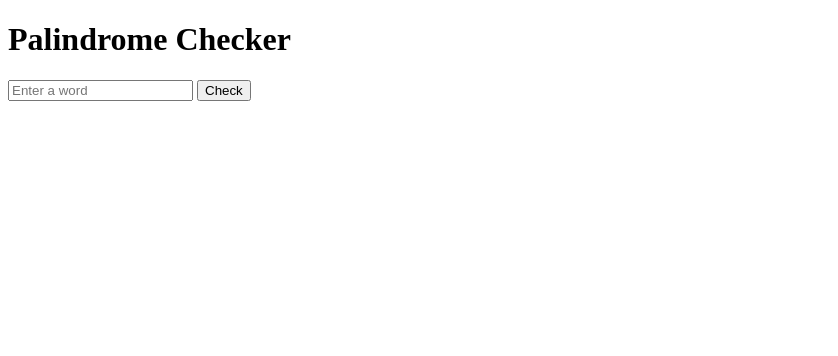
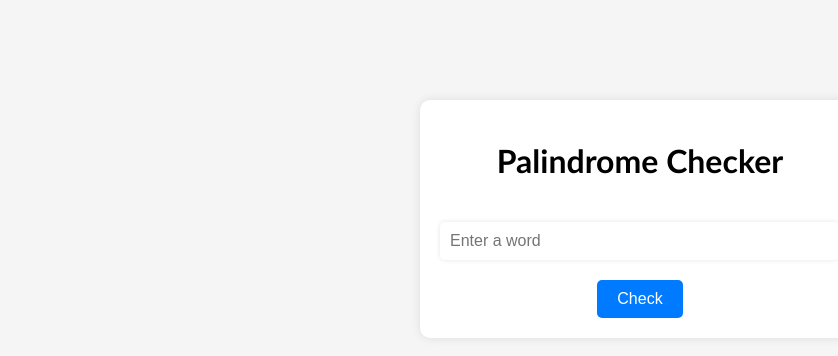
Before and after one commit to Sevanthcherry/Palindrome_checker, a plain HTML site: page index.html in a window 1280 px wide. Shown: the whole page, without its empty margins (0-838 px from the left). Drawn offline with Linux system fonts and the light colour scheme.

Commit message:
Styles updated

```diff
--- a/style.css
+++ b/style.css
@@ -0,0 +1,49 @@
+body{
+    background: #f5f5f5;
+    font-family: 'Trebuchet MS', 'Lucida Sans Unicode', 'Lucida Grande', 'Lucida Sans', Arial, sans-serif;
+    margin: 0;
+    padding: 0;
+}
+
+.container{
+    max-width: 400px;
+    background: #fff;
+    margin: 100px auto;
+    text-align: center;
+    padding: 20px;
+    border-radius: 10px;
+    box-shadow: 0 0 10px rgba(0, 0, 0, 0.1);
+}
+
+input[type="text"]
+{
+    width: 95%;
+    padding: 10px;
+    margin-top: 20px;
+    border-radius: 5px;
+    border: none;
+    box-shadow: 0 0 5px rgba(0, 0, 0, 0.1);
+    font-size: 16px;
+}
+
+button{
+    background: #007bff;
+    color: #fff;
+    border: none;
+    padding: 10px 20px;
+    margin-top: 20px;
+    border-radius: 5px;
+    cursor: pointer;
+    font-size: 16px;
+    transition: backgroud-color 0.3s;
+}
+
+button:hover{
+    background-color: #0056b3;
+}
+
+#result{
+    margin-top: 20px;
+    font-size: 18px;
+    font-weight: bold;
+}
```
Also changed, not shown: index.html (+0 -1 lines).
